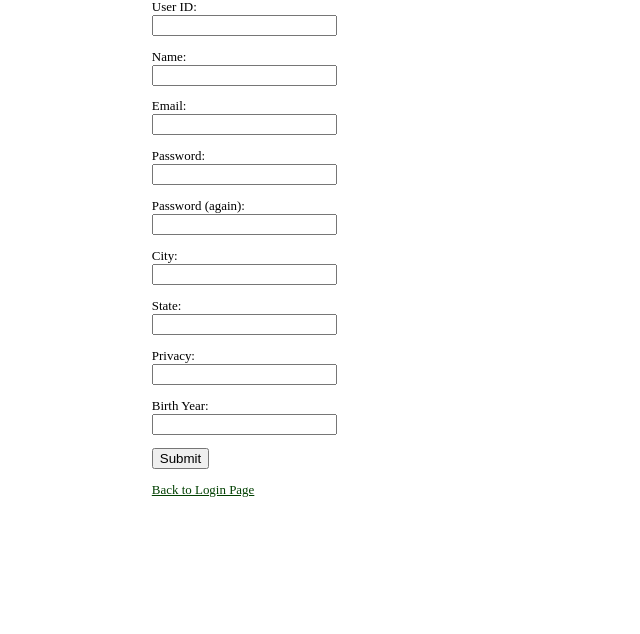
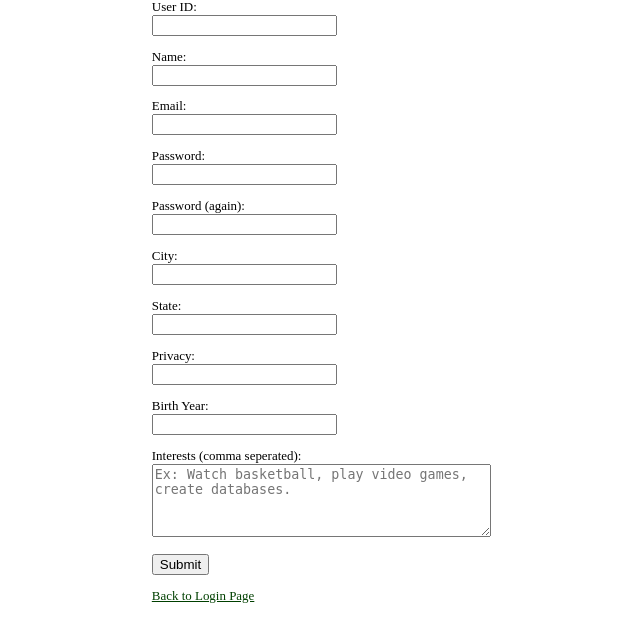
Before and after one commit to nzuzow/CSE480_Project, a PHP site: page /newuser.php in a window 1280 px wide. Shown: the part 166-800 px from the top of the page, without its empty margins (391-1031 px from the left). Run offline with PHP 8.4, Linux system fonts and the light colour scheme.

Commit message:
Add interests to new user page.

```diff
--- a/css/main.css
+++ b/css/main.css
@@ -193,6 +193,13 @@ footer p {
     padding-top: 10em;
 }
 
+#interests {
+    width: 25em;
+    height: 5em;
+    max-height: 5em;
+    max-width: 25em;
+}
+
 /* Additional Styles */
 /* Login Page */
 .login-options {
--- a/newuser.php
+++ b/newuser.php
@@ -52,6 +52,10 @@ require_once "lib/site.inc.php";
             <label for="birthyear">Birth Year:</label><br>
             <input type="text" id="birthyear" name="birthyear">
         </p>
+        <p>
+            <label for="interests">Interests (comma seperated):</label><br>
+            <textarea id="interests" name="interests" placeholder="Ex: Watch basketball, play video games, create databases."></textarea>
+        </p>
         <p><input type="submit"></p>
         <?php
         if(isset($_SESSION['newuser-error'])) {
```
